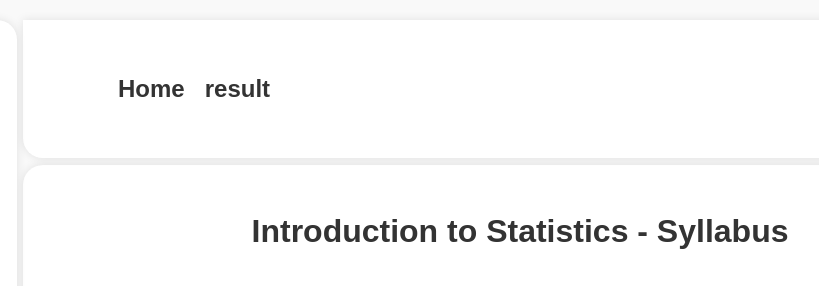
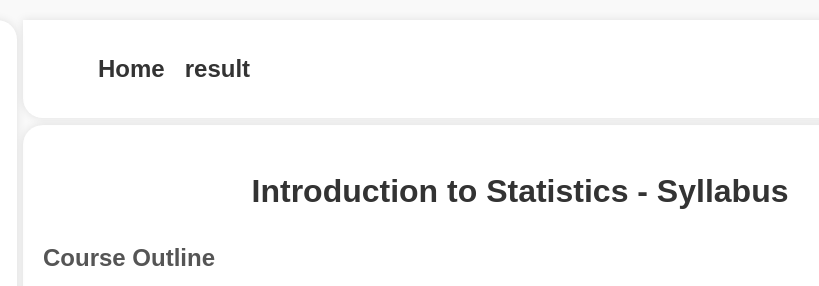
Before and after one commit to bsc-dsai/notes, a website: page public/da103/da103main.html in a window 1280 px wide. Shown: the top 286 px of the page, 243-1062 px from the left. Drawn offline with Linux system fonts and the light colour scheme.

```diff
--- a/public/da103/styles.css
+++ b/public/da103/styles.css
@@ -24,14 +24,14 @@
     border-radius: 20px;
     border: 0 0 10px rgba(0, 0, 0, 5);
     margin: 0 auto;
-    padding: 20px;
+
     background-color: #fff;
     box-shadow: 0 0 10px rgba(0, 0, 0, 0.1);
     margin-bottom: 5px;
     margin-left: 246px;
     position: fixed;
     overflow-y: auto;
-    padding-right: 741px;
+    padding-right: 761px;
     border-top-left-radius: 0px;
 
 }
@@ -46,7 +46,7 @@
     margin-bottom: 5px;
     margin-left: 246px;
     overflow-y: auto;
-    margin-top: 145px;
+    margin-top: 105px;
 }
 
 .container3 {
```
